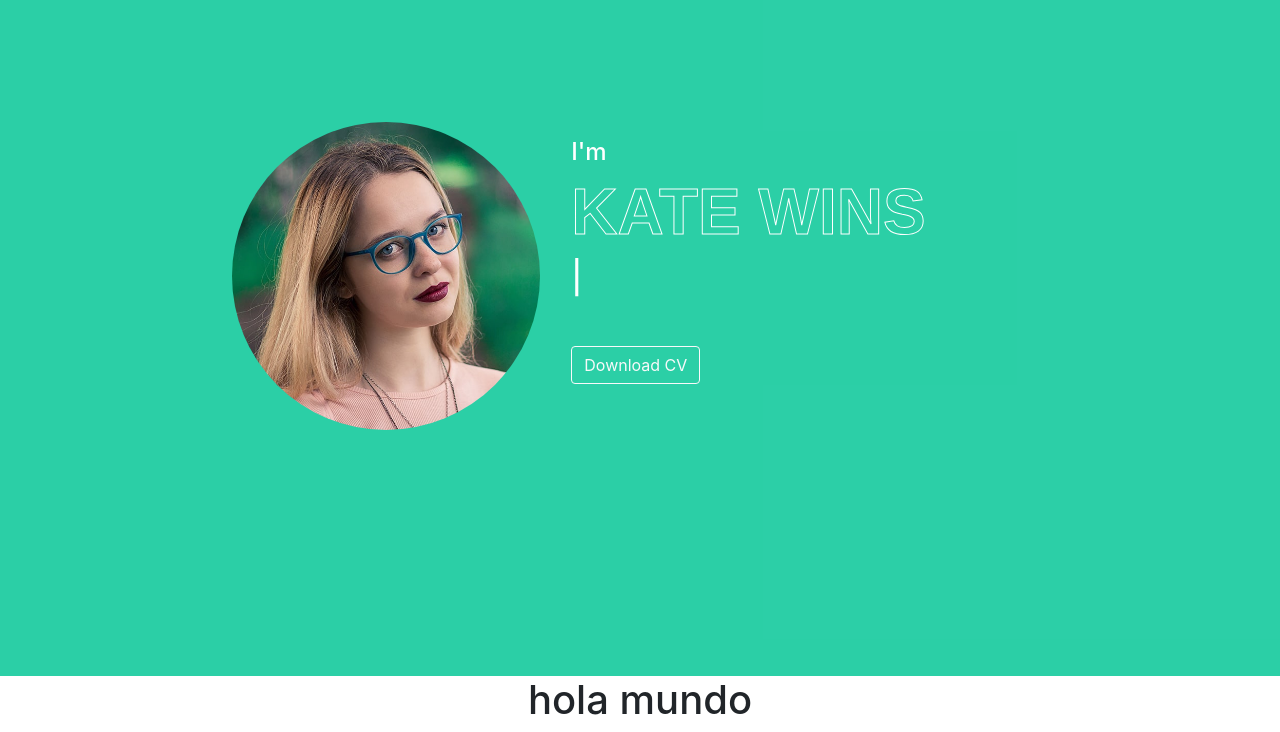
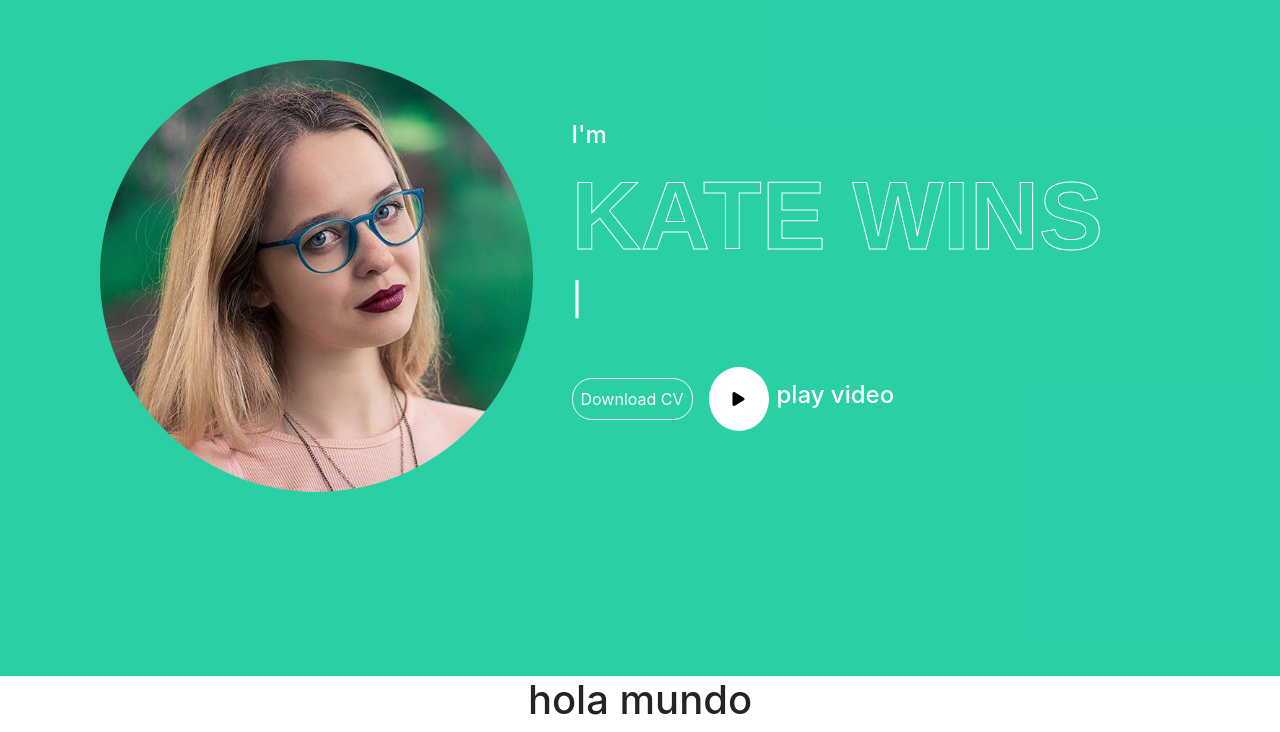
Before and after one commit to s-amuel-18/template-prueba-samael, a plain HTML site: page index.html in a window 1280 px wide. Shown: the part 124-856 px from the top of the page. Drawn offline with Linux system fonts and the light colour scheme.

Commit message:
terminando la primera seccion

```diff
--- a/index.html
+++ b/index.html
@@ -30,15 +30,15 @@
   <title>portafolio</title>
 </head>
 <body>
-  <section class="container-fluid bg-custom">
+  <section class="bg-custom">
     <div class="container d-flex justify-content-center align-items-center h-100">
-      <div class="row justify-content-center">
+      <div class="row justify-content-center align-items-center w-100">
 
-        <div class="col-12 col-md-6 col-lg-4">
+        <div class="col-12 col-md-6 col-lg-5">
             <img class="br-custom w-100" src="./img/profile.jpg" alt="">
         </div>
 
-        <div class="col-12 col-md-6 col-lg-6 text-white p-3 text-center text-lg-left">
+        <div class="col-12 col-md-6 col-lg-7 text-white p-4 text-center text-lg-left">
 
               <div>
                 <p class="h4">I'm</p>
@@ -53,11 +53,27 @@
                 <span id="typed"></span>
               </div>
 
-              <div class="pt-5">
-                <button class="btn btn-transparent btn-outline-light"> Download CV </button>
+              <!-- botones en pantalla media -->
+              <div class="d-none d-md-flex pt-5 align-items-center">
+                <div class="">
+                  <button class="btn btn-transparent btn-outline-light br2-custom p-2 mr-3"> Download CV </button>
+                </div>
+
+                <div class="d-flex align-items-center">
+                  <button class="btn-custom px-4 py-2 mr-2"><i class="fa-solid fa-play py-3"></i></button>
+                  <p class="h4">play video</p>
+                </div>
               </div>
 
-              <div>
+              <!-- botones en mobile first -->
+              <div class="d-md-none d-flex justify-content-center pt-3">
+                <div class="">
+                  <button class="btn btn-transparent btn-outline-light"> Download CV </button>
+                </div>
+
+                <div>
+                  <button class="btn btn-transparent btn-outline-light"> Download CV </button>
+                </div>
               </div>
 
         </div>
@@ -91,5 +107,6 @@
   <script src="./lib/lightbox/js/lightbox.min.js"></script>
   <script src="./lib/waypoints/waypoints.min.js"></script>
   <script src="./lib/bootstrap-4/js/bootstrap.min.js"></script>
+  <script src="https://kit.fontawesome.com/659d46c642.js" crossorigin="anonymous"></script>
 </body>
 </html>
--- a/style.css
+++ b/style.css
@@ -4,18 +4,29 @@
 }
 @media screen and (min-width: 768px) {
   .size-custom{
-    font-size: 4rem;
+    font-size: 6rem;
   }
 }
 .br-custom{
   border-radius: 100%;
+}
+.br2-custom{
+  border-radius: 20px;
 }
 .font-custom{
   font-family: 'Montserrat', sans-serif;
   -webkit-text-stroke: 1px white;
   font-family: arial; color: transparent;
 }
-
-.vh{
-  height: 100vh;
+.btn-custom{
+  background-color: white;
+  border-radius: 100%;
+  border: none;
 }
+.btn-play{
+  color: rgba(21, 202, 157, 0.901);
+  font-size: 1rem;
+}
+i:hover{
+  cursor: pointer;
+}
```
